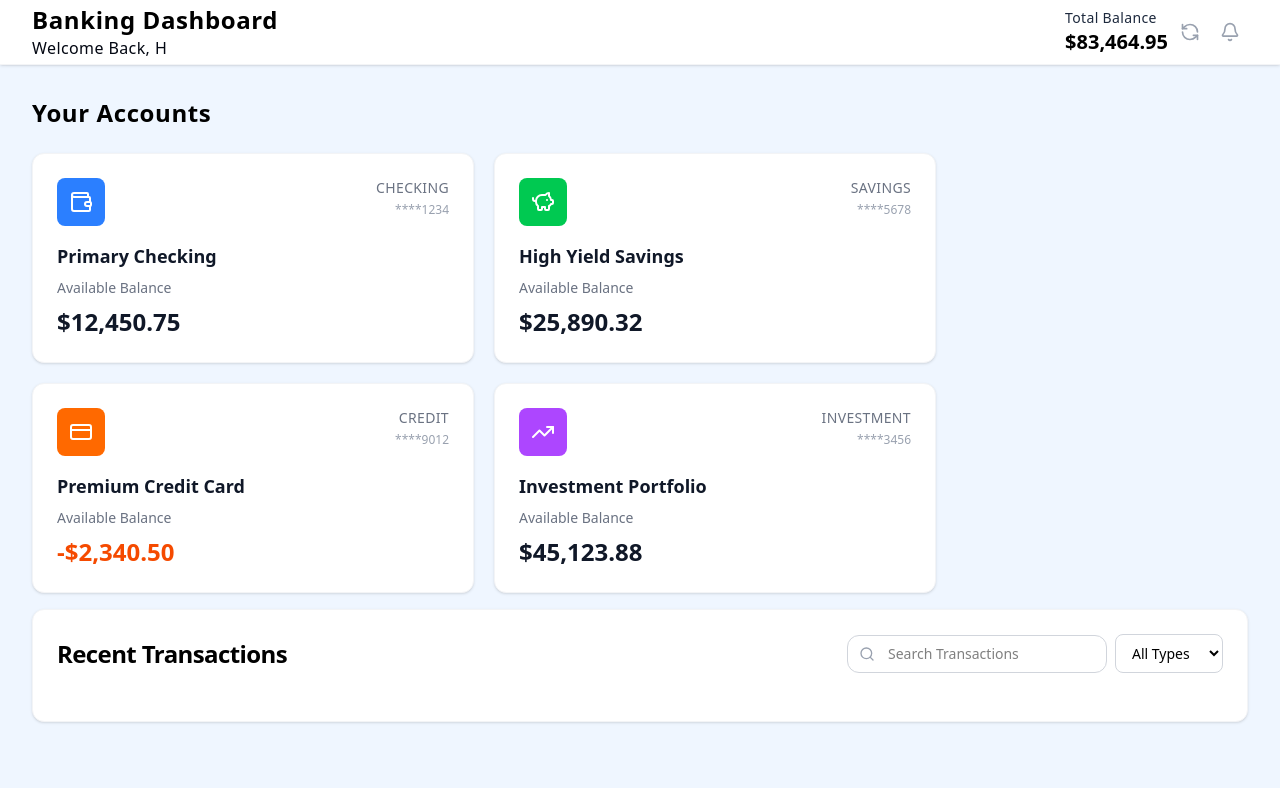
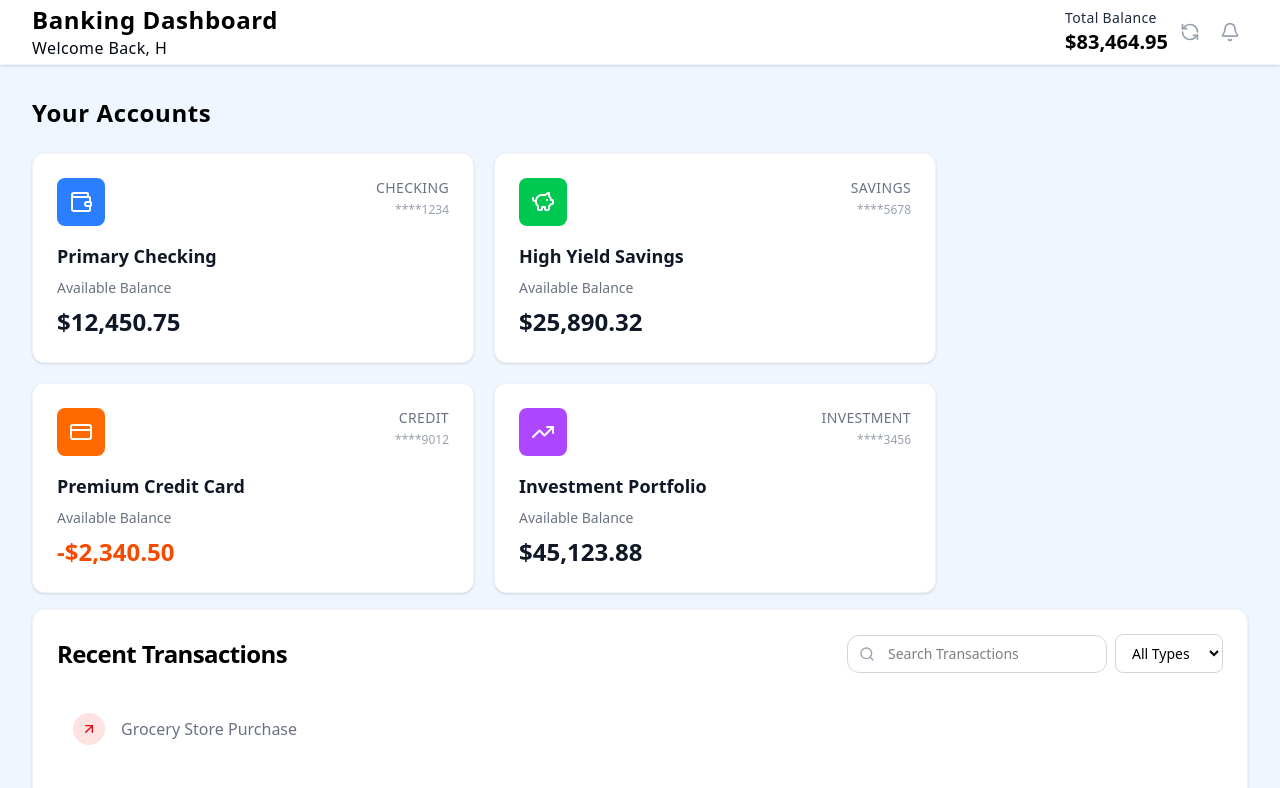
Before and after one commit to RikenMor001/Fyre_Gig, a React (Vite) app: page / in a window 1280 px wide. Shown: the top 788 px of the page. Built offline with nearby package versions, Linux system fonts and the light colour scheme.

Commit message:
Update TransactionList.tsx

```diff
--- a/src/components/TransactionList.tsx
+++ b/src/components/TransactionList.tsx
@@ -2,7 +2,7 @@
 import type React from "react";
 import type { Transactions } from "../types";
 import { useState } from "react";
-import { CheckCircle, Clock, Search, XCircle } from "lucide-react";
+import { ArrowDownRight, ArrowUpRight, CheckCircle, Clock, Filter, Search, XCircle } from "lucide-react";
 
 interface TransactionListProps {
     transaction: Transactions[];
@@ -78,7 +78,40 @@ const TransactionLists: React.FC<TransactionListProps> = ({transaction, title =
       </div>
 
       <div className="space-y-3">
-        {filteredTransaction.length === 0}
+        {filteredTransaction.length === 0 ? (
+          <div className="text-center py-8 text-gray-500">
+            <Filter className="h-8 w-8 mx-auto mb-2 opacity-50"/>
+            <p>
+              No transactions found matching your criteria.
+            </p>
+          </div>
+        ) : (
+          filteredTransaction.map((transaction) =>(
+            <div
+            key={transaction.id}
+            className="flex- items-center justify-between p-4 hover:bg-gray-50 rounded-lg transition-colors duration-150"
+            >
+              <div className="flex items-center space-x-4">
+                <div className={`p-2 rounded-full ${
+                  transaction.type === "credit" ? "bg-green-100 text-green-600" : "bg-red-100 text-red-600"
+                }`}>
+                  {transaction.type === "credit" ? (
+                    <ArrowDownRight className="h-4 w-4"/>
+                  ) : (
+                    <ArrowUpRight className="h-4 w-4"/>
+                  )}
+                </div>
+                <div>
+                  <div className="flex items-center">
+                    <p className="font-medium text-gray-500">
+                      {transaction.description}
+                    </p>
+                  </div>
+                </div>
+              </div>
+            </div>
+          ))
+        )}
       </div>
     </div>
 }
```
